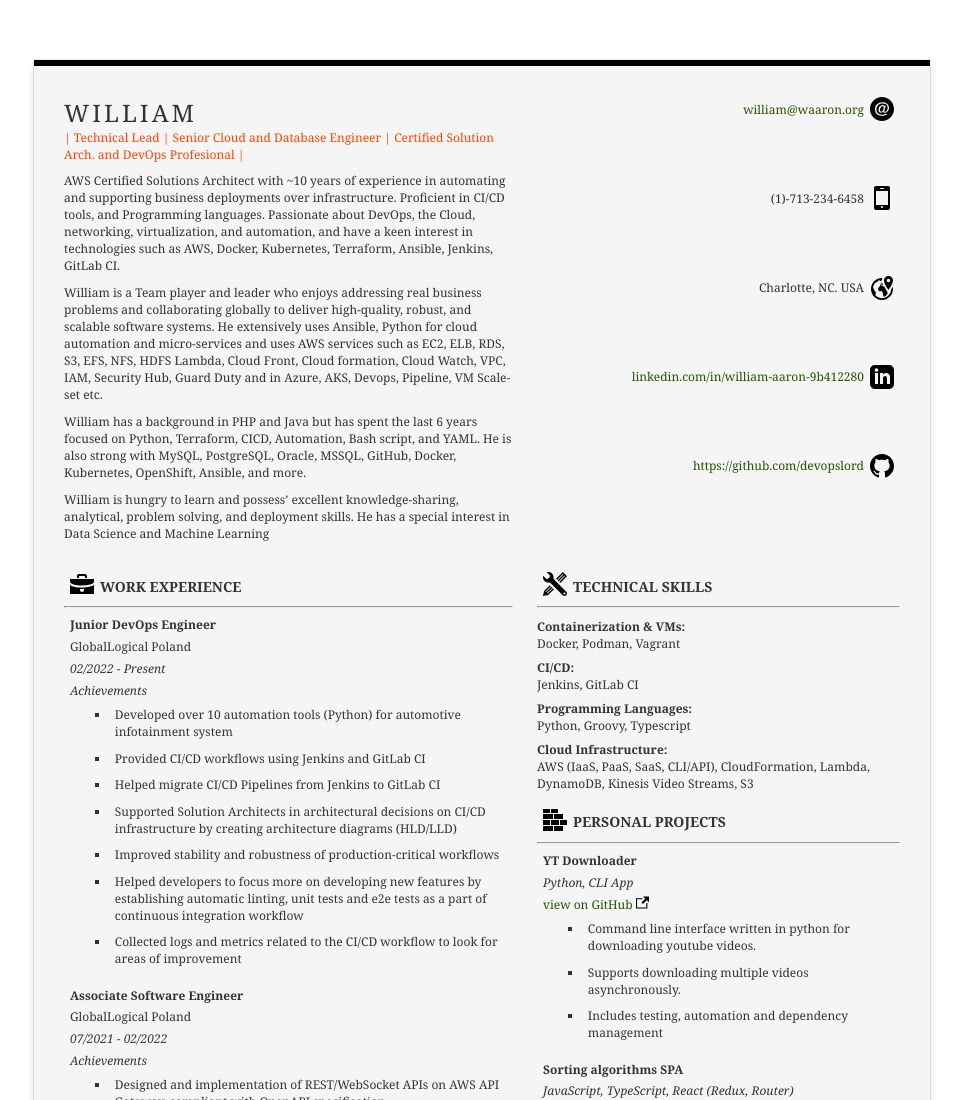
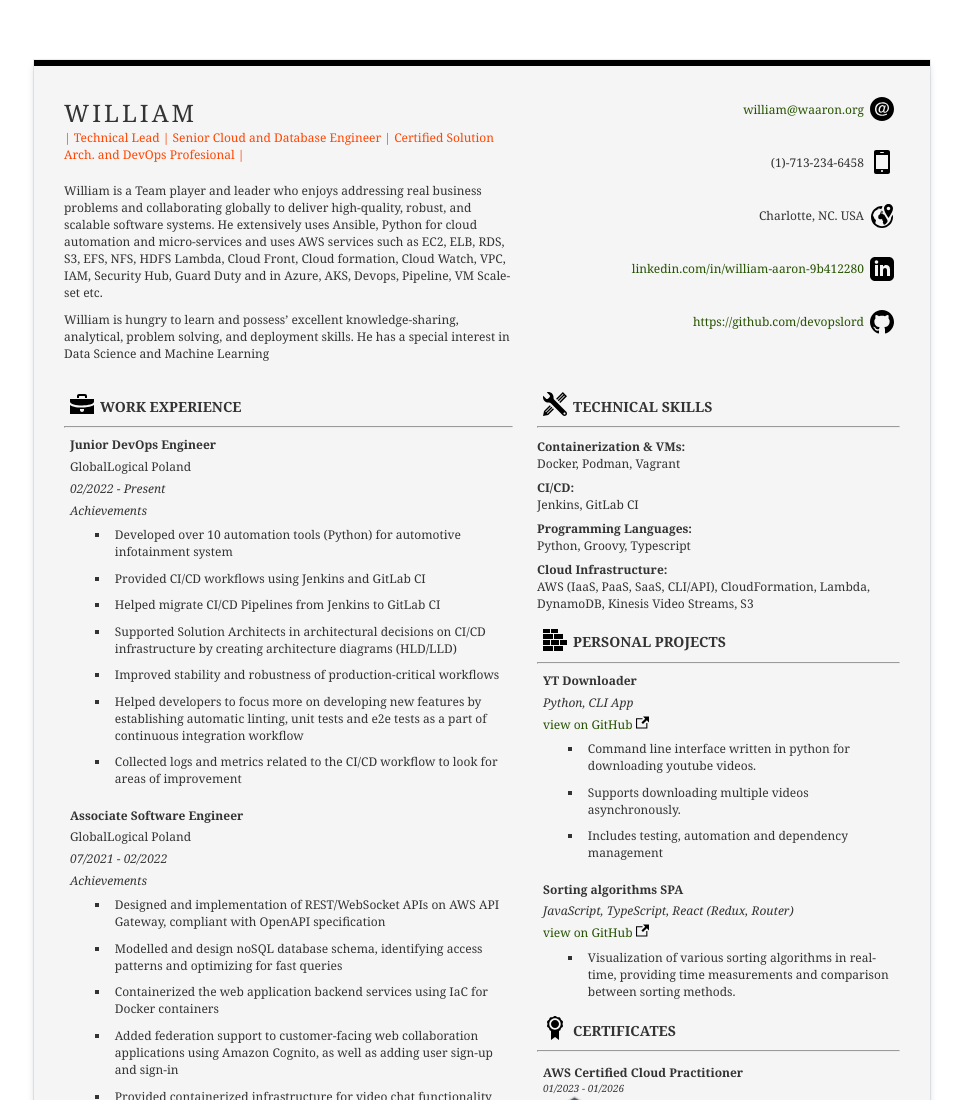
Before and after one commit to devopslord/waaron, a website: page src/frontend/index.html in a window 1280 px wide. Shown: the top 1100 px of the page, without its empty margins (158-1121 px from the left). Drawn offline with Linux system fonts and the light colour scheme; no server answers.

Commit message:
restructured the text info1

```diff
--- a/src/frontend/index.html
+++ b/src/frontend/index.html
@@ -21,20 +21,11 @@
           <h3 class="text-uppercase"> | Technical Lead | Senior Cloud and Database Engineer | Certified Solution Arch. and DevOps Profesional |  </h3>
         </div>
         <div class="summary__description">
-          <p>
-            AWS Certified Solutions Architect with ~10 years of experience in
-            automating and supporting business deployments over infrastructure.
-            Proficient in CI/CD tools, and Programming languages. Passionate about DevOps, the
-            Cloud, networking, virtualization, and automation, and have a keen
-            interest in technologies such as AWS, Docker, Kubernetes, Terraform,
-            Ansible, Jenkins, GitLab CI.
-          </p>
+
           <p class="info">
             William is a Team player and leader who enjoys addressing real business problems and collaborating globally to deliver high-quality, robust, and scalable software systems.  He extensively uses Ansible, Python for cloud automation and micro-services and uses AWS services such as EC2, ELB, RDS, S3, EFS, NFS, HDFS Lambda, Cloud Front, Cloud formation, Cloud Watch, VPC, IAM, Security Hub, Guard Duty and in Azure, AKS, Devops, Pipeline, VM Scale-set etc.
           </p>
-          <p class="info">
-            William has a background in PHP and Java but has spent the last 6 years focused on Python, Terraform, CICD, Automation, Bash script, and YAML.  He is also strong with MySQL, PostgreSQL, Oracle, MSSQL, GitHub, Docker, Kubernetes, OpenShift, Ansible, and more.
-          </p>
+
           <p class="info">
             William is hungry to learn and possess’ excellent knowledge-sharing, analytical, problem solving, and deployment skills. He has a special interest in Data Science and Machine Learning
           </p>
```
